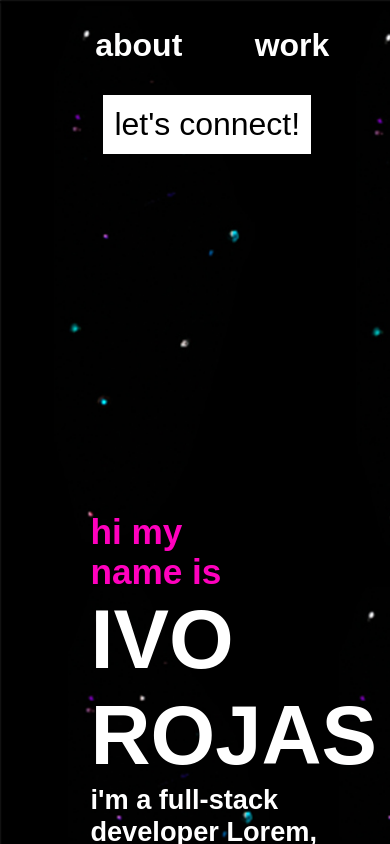
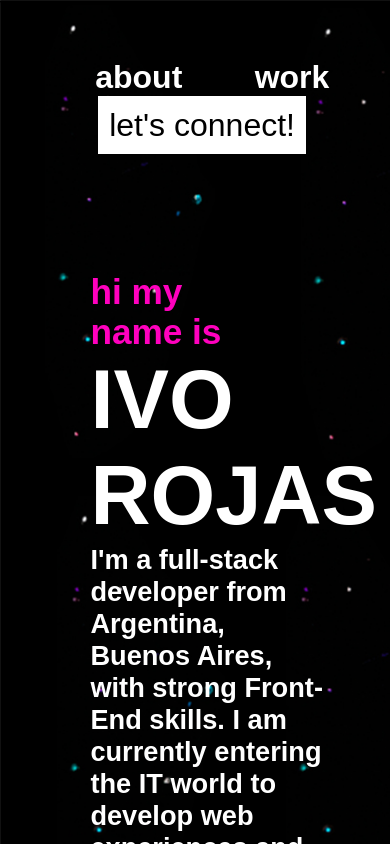
Before and after one commit to ivorojas/Portafolio, a React (Create React App) app: page / in a window 390 px wide. Shown: the top 844 px of the page. Built offline with nearby package versions, Linux system fonts and the light colour scheme; a web font is replaced by a local one.

Commit message:
detalles finales

```diff
--- a/src/components/About.css
+++ b/src/components/About.css
@@ -48,7 +48,7 @@
    margin-right: 2.5rem;
 }
 
-@media only screen and (max-width: 400px) {
+@media only screen and (max-width: 420px) {
     .about-container {
         height: 80rem;
     }
--- a/src/components/Home.css
+++ b/src/components/Home.css
@@ -101,9 +101,12 @@
 
 }
 
-@media only screen and (max-width: 400px) {
+@media only screen and (max-width: 420px) {
+    .home-container {
+        min-height: 100vh;
+    }
     #container-content {
-        margin-top: 30rem;
+        margin-top: 15rem;
         display: flex;
      flex-direction: column;
      align-items: flex-start;
@@ -141,4 +144,6 @@ justify-content: center;
 
 
     }
+
+
 }
--- a/src/components/Home.jsx
+++ b/src/components/Home.jsx
@@ -17,8 +17,7 @@ export default function Home() {
            <p id='my-name' >hi my name is </p>
         <h1 id='ivo-rojas' >IVO ROJAS</h1>
 
-          <p id='introduction' >i'm a full-stack developer Lorem, ipsum dolor sit amet consectetur adipisicing elit. Incidunt eveniet dicta,
-            suscipit reiciendis illum doloribus, rem iure ipsam, in nam earum placeat magni. </p>
+          <p id='introduction' >I'm a full-stack developer from Argentina, Buenos Aires, with strong Front-End skills. I am currently entering the IT world to develop web experiences and overcome new challenges. </p>
           </div>
           <div id='logo' >
             <img src={Logo} width="190px" />
--- a/src/components/NavBar.css
+++ b/src/components/NavBar.css
@@ -90,7 +90,7 @@
 
   /*----------------------------------------------------------*/
 
-#lets_connect {
+.lets_connect {
     border: 0px;
     padding: 0.7rem;
     color: black;
@@ -98,10 +98,10 @@
     font-family: 'Agency FB Bold', arial;
     font-size: 2rem;
     margin: 1.2rem;
-
+    text-decoration:none;
 }
 
-#lets_connect:hover {
+.lets_connect:hover {
     border: 0px;
     cursor: pointer;
     color: black;
@@ -109,16 +109,25 @@
     font-family: 'Agency FB Bold', arial;
     font-size: 2rem;
     margin: 1.2rem;
-
+    text-decoration:none;
 
 }
 
   /*----------------------------------------------------------*/
 
 
-  @media only screen and (max-width: 400px) {
+  @media only screen and (max-width: 420px) {
     .nav-button  {}
+    .lets_connect {
 
+      margin: 4rem;
+  }
+  .nav-container {
+    height: 10rem;
+    display: flex;
+    justify-content: center;
+    align-items: center;
+  }
 }
 
 
--- a/src/components/NavBar.jsx
+++ b/src/components/NavBar.jsx
@@ -1,8 +1,4 @@
 import React from 'react'
-import {   BrowserRouter as Router,
-  Switch,
-  Route,
-  Link ,NavLink } from "react-router-dom";
   import { NavHashLink } from 'react-router-hash-link';
  // import { FiMenu } from "react-icons/fi";
 
@@ -24,12 +20,11 @@ export default function NavBar() {
         </button>
 
         </NavHashLink>
-        <NavHashLink to="/lets-connect" className="nav-link" smooth>
-        <button id='lets_connect'>
+
+        <a className='lets_connect' href="mailto:ivo.2001@hotmail.com">
         let's connect!
-        </button>
+        </a>
 
-        </NavHashLink>
     {/*   <button id='menu_button'>
           <FiMenu className='icon_menu' />
         </button> */}
--- a/src/components/Work.css
+++ b/src/components/Work.css
@@ -21,7 +21,7 @@
 #card_container {
     display: flex;
     flex-direction: row;
-    justify-content: space-around;
+    justify-content: center;
     align-items: center;
     flex-wrap: wrap;
     margin-top: 3rem;
@@ -78,7 +78,28 @@
 }
 
 
-@media only screen and (max-width: 400px) {
+.footer {
+    display: flex;
+    margin-top: 10rem;
+    justify-content: center;
+    align-items: center;
+    font-family: 'Agency FB', arial;
+}
+
+.button-footer {
+    border: 0px;
+    padding: 10px;
+    background-color: transparent;
+    cursor: pointer;
+  }
+
+.footer p {
+    font-size: 1.2rem;
+    font-family: 'Agency FB', arial;
+}
+
+
+@media only screen and (max-width: 420px) {
     .work_container {
         height: 2000px;
     }
@@ -87,6 +108,9 @@
     #card_container {
         display: flex;
         flex-direction: column;
+    }
+    .card {
+        width: 19rem;
     }
 
 }
@@ -98,5 +122,7 @@
         height: 120rem;
 
     }
-
+    .imagen_port {
+        width: 19rem;
+    }
 }
--- a/src/components/Work.jsx
+++ b/src/components/Work.jsx
@@ -1,8 +1,10 @@
 import React from 'react'
 import './Work.css'
 import dogs from '../img/pantallazo-dogs.jpg'
+import weather from '../img/captura-weather.jpg'
 import linkLogo from  '../img/link-icon.png'
 import github from '../img/logotipo-de-github.png'
+import linkedinLogo from '../img/linkedin-icon-logo.png'
 
 export default function Work() {
   return (
@@ -13,35 +15,69 @@ export default function Work() {
         </div>
 
       <div id='card_container' >
-        <div className='card' >
+      <div className='card' >
+          {/*   <img src={dogs} width="350rem"/>*/}
+          <img src={weather} className="imagen_port" alt='imagen weather app' />
+          <div className='card_content' >
+          <h3>Weather App</h3>
+          <p>
+          Search for a city located anywhere in the world and let the app display a card with its current weather information. With varying images and information according to the data brought by Open Weather API.
+          </p>
+          <p className='tecnologias' >-react, -html, -css,  -openWeatherApi</p>
+          </div>
 
+          <a href='https://github.com/ivorojas/weather-app' rel="noreferrer" target="_blank">
+          <button className='button_card' >
+            <img src={github} alt="icono github" />
+          </button>
+          </a>
         </div>
+
+
+
         <div className='card' >
           {/*   <img src={dogs} width="350rem"/>*/}
-          <img src={dogs} className="imagen_port" />
+          <img src={dogs} className="imagen_port" alt='imagen dogs app' />
           <div className='card_content' >
           <h3>Dogs App</h3>
           <p>
           Single Page Application that displays dogs brought through the use of an external API; the app is capable of paginating the results, sort them either by alphabetical order or weight, filter the results by creation type or temperaments, and more.
           </p>
-          <p className='tecnologias' >-react, -redux, -express, -sequelize</p>
+          <p className='tecnologias' >-react, -redux, -express, -sequelize, -theDogApi</p>
           </div>
-          <a href='https://app-dogs-production.up.railway.app/'  target="_blank">
+          <a href='https://app-dogs-production.up.railway.app/'   rel="noreferrer"  target="_blank">
           <button className='button_card' >
-            <img src={linkLogo} />
+            <img src={linkLogo}  alt="imagen link" />
           </button>
           </a>
-          <a href='https://github.com/ivorojas/PI-Dogs'  target="_blank">
+          <a href='https://github.com/ivorojas/PI-Dogs' rel="noreferrer"  target="_blank">
           <button className='button_card' >
-            <img src={github} />
+            <img src={github} alt="icono github" />
           </button>
           </a>
         </div>
 
-      </div>
+        </div>
+        </div>
+        <footer>
+					<div  className='footer'>
+					<p>Designed & Built by Ivo Rojas</p>
+			<a href='https://www.linkedin.com/in/ivo-rojas-753a95239/' rel="noreferrer" target="_blank">
+			<button className='button-footer'>
+					<img src={linkedinLogo} alt='linkedin-logo' width='30px'/>
+					</button>
+			</a>
 
-        </div>
 
+			<a href='https://github.com/ivorojas' rel="noreferrer" target="_blank">
+			<button className='button-footer' >
+			<img src={github} alt='github-logo' width='25px'/>
+					</button>
+			</a>
+					</div>
+
+
+				</footer>
       </div>
   )
 }
```
Also changed, not shown: src/img/captura-weather.jpg (added).
